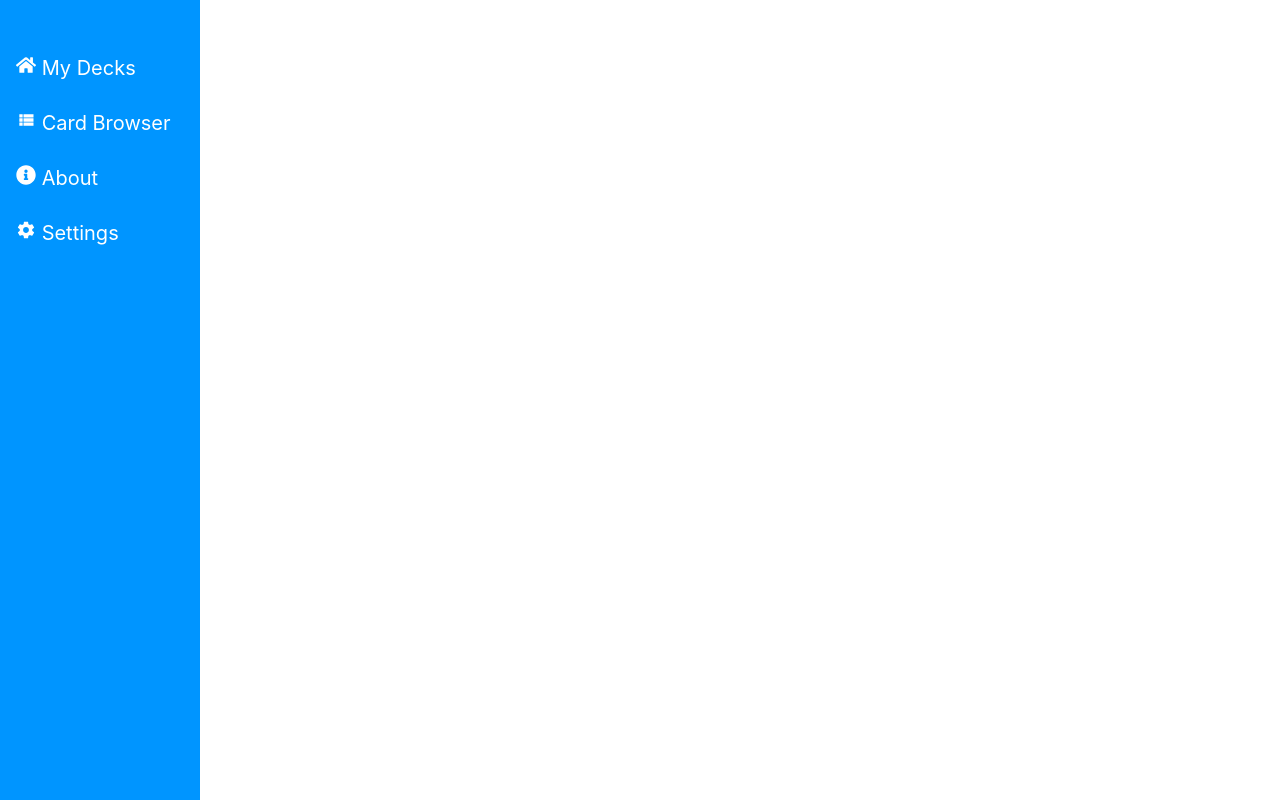
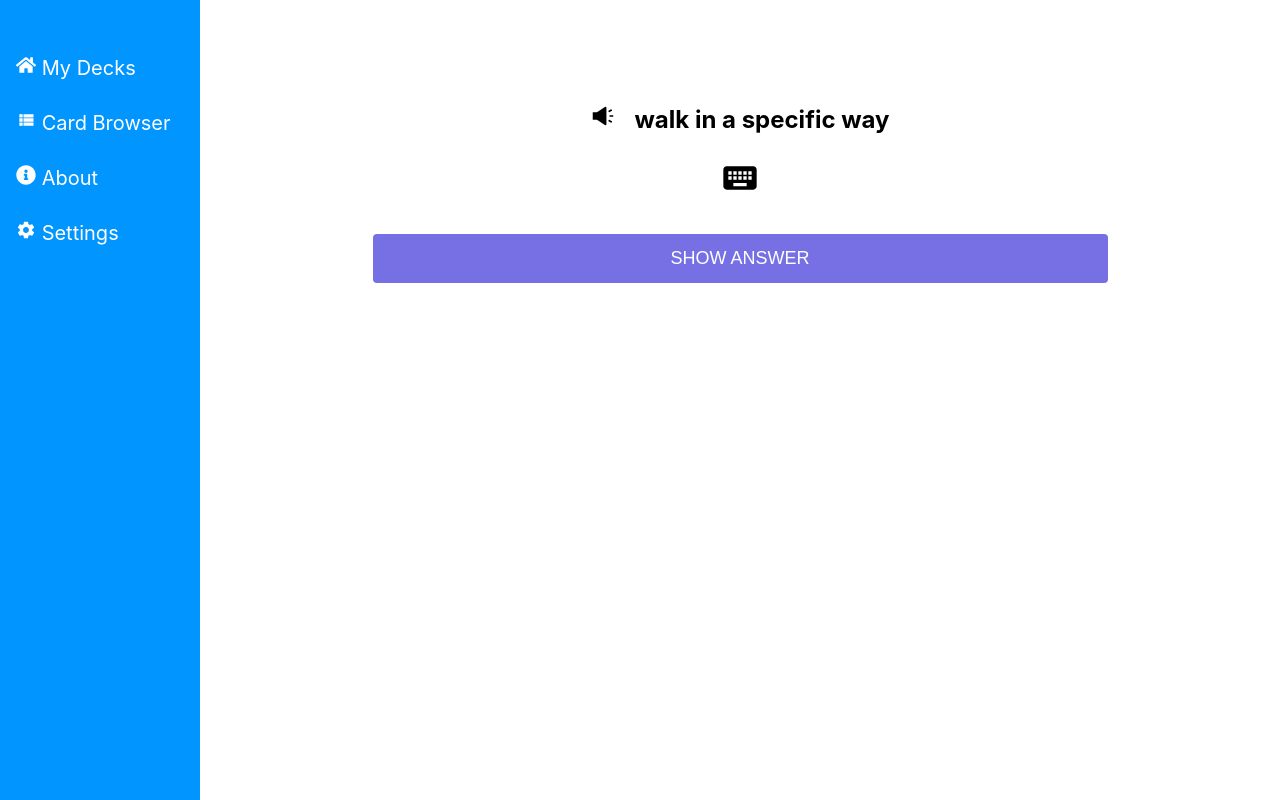
Before and after one commit to rafaamado/web-flashcards, a React (Create React App) app: page /app/decks/1/learn in a window 1280 px wide. Built offline with nearby package versions, Linux system fonts and the light colour scheme.

Commit message:
LearnCard Page

```diff
--- a/src/pages/AppLayout.js
+++ b/src/pages/AppLayout.js
@@ -5,18 +5,20 @@ import MyDecks from './MyDecks';
 import CardBrowser from './CardBrowser';
 import Sidebar from '../components/sidebar';
 import NewCard from './NewCard';
+import LearnCard from './LearnCard';
 
 const AppLayout = () => {
     return (
         <>
             <Sidebar/>
             {/* MarginLeft: Same as the width of the sidenav */}
-            <div className="main-content" style={{marginLeft: '200px'}}>
+            <div className="main-content" style={{marginLeft: '200px', marginTop:0, height: '100%'}}>
                 <Switch>
                     <Route exact path='/app' component={MyDecks} />
                     <Route exact path='/app/decks' component={MyDecks} />
                     <Route exact path='/app/cards' component={CardBrowser} />
                     <Route path='/app/decks/:deckId/newCard' component={NewCard} />
+                    <Route path='/app/decks/:deckId/learn' component={LearnCard} />
                 </Switch>
             </div>
         </>
--- /dev/null
+++ b/src/pages/LearnCard/index.js
@@ -0,0 +1,122 @@
+import React from 'react';
+import './styles.css';
+import { MdKeyboard } from 'react-icons/md';
+import { AiFillSound } from 'react-icons/ai';
+
+export default class LearnCard extends React.Component{
+    state={
+        cardsList: [{
+            front: 'a stupid or careless mistake\nerro, mancada',
+            back: 'blunder\nto make a terrible blunder',
+            hard: 2,
+            good: 5,
+            easy: 9,
+        },
+        {
+            front: 'walk in a specific way',
+            back: 'to tread, trod, trodden',
+            hard: 2,
+            good: 5,
+            easy: 9,
+        }],
+        idxCurCard: 0,
+        displayAnswer: 'none',
+    }
+    componentDidMount(){
+        console.log(this.props.match.params.deckId);
+
+        const randomCard = Math.floor(Math.random() * this.state.cardsList.length);
+        this.setState({idxCurCard: randomCard});
+    }
+
+    handleShowAnswer= () => {
+        this.setState({displayAnswer: 'block'});
+    }
+
+
+    handleWrong = () => {
+        this.nextCard(false);
+    }
+    handleHard = () => {
+        this.nextCard();
+    }
+    handleGood= () =>{
+        this.nextCard();
+    }
+    handleEasy= () => {
+        this.nextCard();
+    }
+
+    nextCard= (removefromList=true) => {
+        const {cardsList, idxCurCard} = this.state;
+        if (removefromList)
+            cardsList.splice(idxCurCard, 1);
+        const randomCard = Math.floor(Math.random() * cardsList.length);
+        this.setState({displayAnswer: 'none', idxCurCard: randomCard, cardsList});
+    }
+
+
+    render(){
+        const {cardsList, idxCurCard} = this.state;
+        var card;
+        if (cardsList.length > 0) card = cardsList[idxCurCard];
+
+        return (
+        <div className='LearnCard'>
+            { cardsList.length > 0 ? this.renderCard(card) : this.renderFininished()}
+        </div>
+        );
+    }
+
+    renderCard(card){
+        const frontCard = card.front.split('\n');
+        const backCard = card.back.split('\n');
+        const {displayAnswer} = this.state;
+
+        return (
+        <div className='card'>
+            <div className='front-card'>
+                <p><AiFillSound className='sound-icon'/><strong>{frontCard[0]} </strong></p>
+                {frontCard.map( (detail, index) => (
+                    index === 0 ? null : <p key={index}><AiFillSound className='sound-icon'/>{detail}</p>
+                ))}
+                <MdKeyboard size={40}/>
+            </div>
+            <div className='back-card' style={{display: displayAnswer}}>
+                <hr/>
+                <p><strong><AiFillSound className='sound-icon'/>{backCard[0]}</strong></p>
+                {backCard.map( (detail, index) => (
+                    index === 0 ? null : <p key={index}><AiFillSound className='sound-icon'/>{detail}</p>
+                ))}
+            </div>
+            <button className='btn-show' onClick={this.handleShowAnswer}
+                style={{display: displayAnswer === 'none' ? 'block' : 'none' }}>SHOW ANSWER
+            </button>
+            <div className='btns-ans' style={{display: displayAnswer}}>
+                <span className='wrong' onClick={this.handleWrong}>
+                    <p className='answer'>Wrong</p>
+                    <p className='nxt-review'>(Today)</p>
+                </span>
+                <span className='hard' onClick={this.handleHard}>
+                    <p className='answer'>Hard</p>
+                    <p className='nxt-review'>({card.hard} days)</p>
+                </span>
+                <span className='good' onClick={this.handleGood}>
+                    <p className='answer'>Good</p>
+                    <p className='nxt-review'>({card.good} days)</p>
+                </span>
+                <span className='easy' onClick={this.handleEasy}>
+                    <p className='answer'>Easy</p>
+                    <p className='nxt-review'>({card.easy} days)</p>
+                </span>
+            </div>
+        </div>
+        );
+    }
+
+    renderFininished(){
+        return (
+            <h1>You finished this deck! Come back in 3 days</h1>
+        );
+    }
+}
--- /dev/null
+++ b/src/pages/LearnCard/styles.css
@@ -0,0 +1,67 @@
+.LearnCard{
+    display: block;
+    margin: auto;
+    margin-top: 75px;
+    text-align: center;
+    padding: 5px 50px 10px 50px;
+    height: 100%;
+}
+
+.btn-show{
+    margin:auto;
+    margin-top: 30px;
+}
+
+.sound-icon{
+    margin-right: 20px;
+}
+
+.front-card{
+    font-size: 18pt;
+}
+
+.back-card{
+    font-size: 18pt;
+}
+
+.btn-show {
+    color: white;
+    background-color: #7670e4;
+    padding: 14px 20px;
+    border: none;
+    cursor: pointer;
+    width: 75%;
+    font-size: large;
+    border-radius: 4px;
+}
+
+.btn-ans{
+    position: absolute;
+    bottom: 10px;
+}
+
+.btns-ans span{
+    padding: 2px 30px;
+    display: inline-block;
+    margin: 20px 5%;
+    color: #fff;
+    border-radius: 10px;
+}
+.nxt-review{
+    font-size: 10pt;
+}
+
+.wrong{
+    background-color: rgb(250, 62, 100);
+}
+.hard{
+    background-color: dimgrey;
+}
+
+.good{
+    background-color: mediumslateblue;
+}
+
+.easy{
+    background-color: chartreuse;
+}
--- a/src/pages/NewCard/index.js
+++ b/src/pages/NewCard/index.js
@@ -1,5 +1,6 @@
 import React from 'react';
 import './styles.css'
+import { Link } from 'react-router-dom';
 import { MdAdd } from 'react-icons/md';
 import { TiCancel } from 'react-icons/ti';
 import {IoMdImages} from 'react-icons/io';
@@ -7,7 +8,7 @@ import {IoMdImages} from 'react-icons/io';
 const NewCard = (props) => {
 
     console.log(props);
-    const deckId = props.match.params.deckId;
+    //const deckId = props.match.params.deckId;
 
     const iconStyle = {
         display: 'block',
@@ -32,7 +33,7 @@ const NewCard = (props) => {
                 <label>Back</label><hr/>
                 <textarea id='area-back' name='back' rows='3' />
                 <IoMdImages size={30} style={iconStyle}/><br/>
-                <button className='btn-cancel' onClick={() => alert('can')}>Cancel <TiCancel/></button>
+                <Link to='/app/decks' ><button className='btn-cancel'>Cancel <TiCancel/></button></Link>
                 <button className='btn-create' onClick={handleCreate}>Create <MdAdd/></button>
             </form>
         </div>
```
